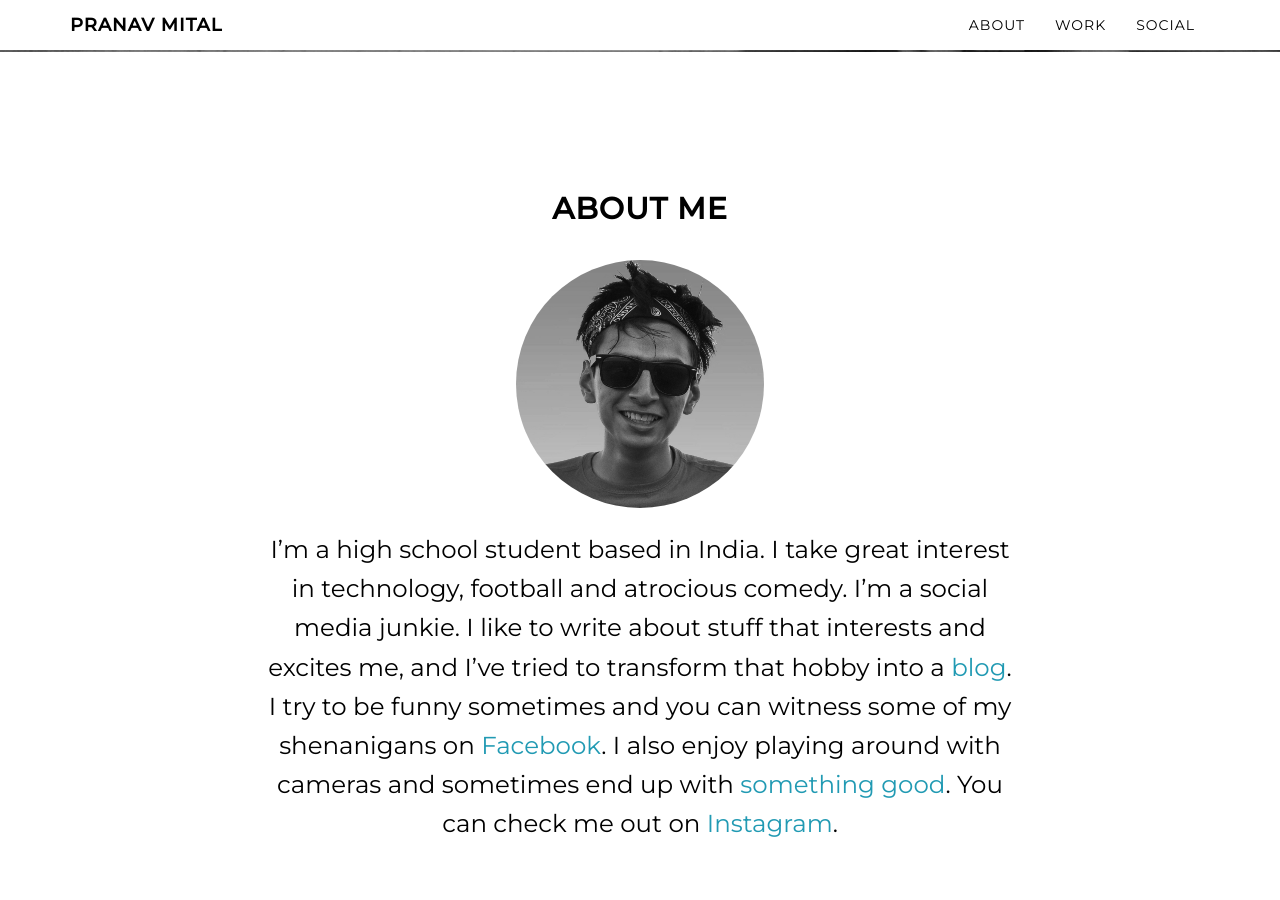
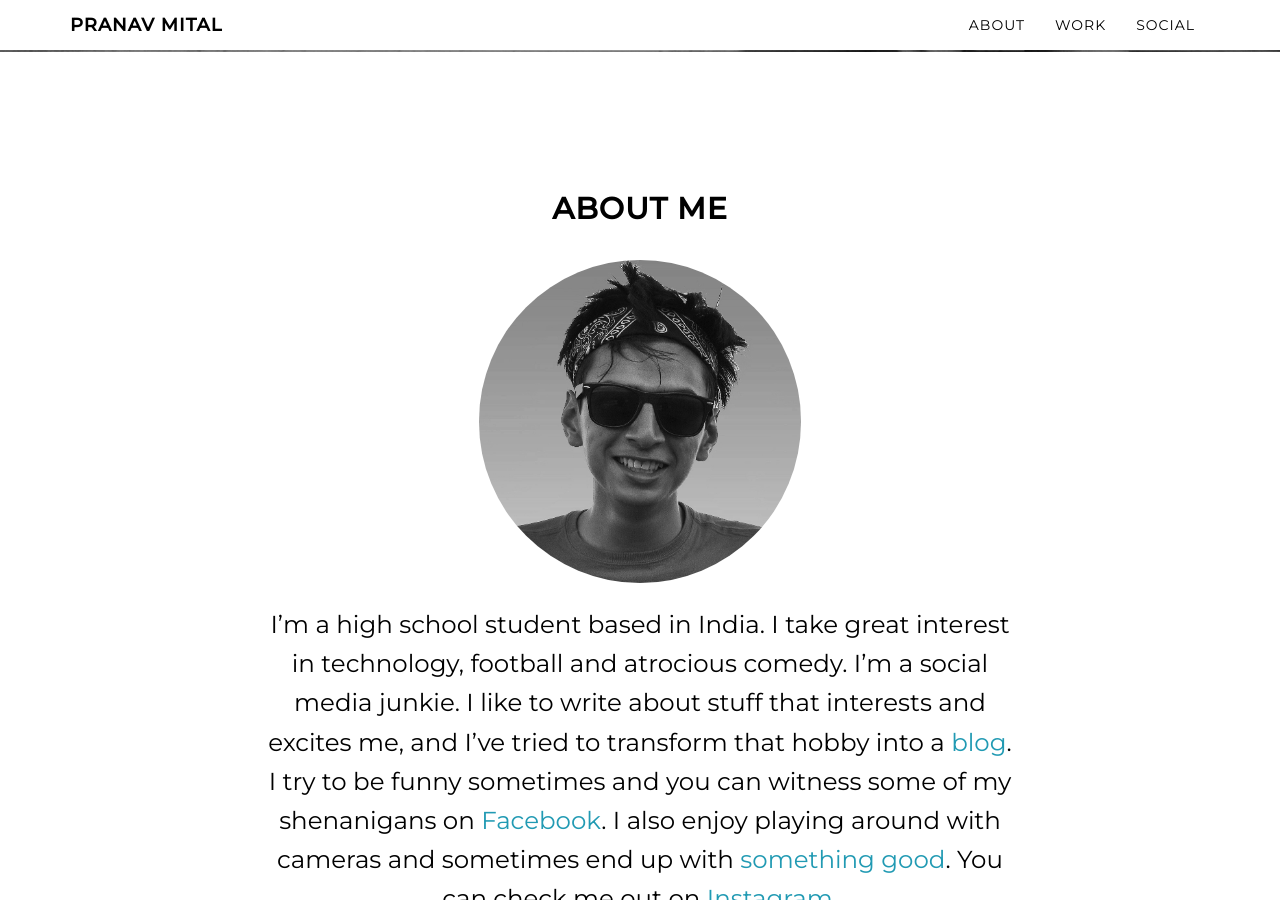
Before and after one commit to pranavmital/pranavmital.github.io, a Jekyll site: the page built from index.html, in a window 1280 px wide and 900 px high, scrolled down 848 px. Built offline with Jekyll 4.4.1, drawn with Linux system fonts in a browser that asks for light colours; nearby versions of some CDN libraries.

Commit message:
reverted to original size profile picture

```diff
--- a/_includes/about.html
+++ b/_includes/about.html
@@ -7,7 +7,7 @@
                             padding-bottom: 3%;
                                                 ">
                     <img src="/img/me.jpg" alt="img"
-                    style="  width: 33%;
+                    style="  width: 43%;
                              border-radius: 100%;
                              pointer-events: none;
                               ">
```
